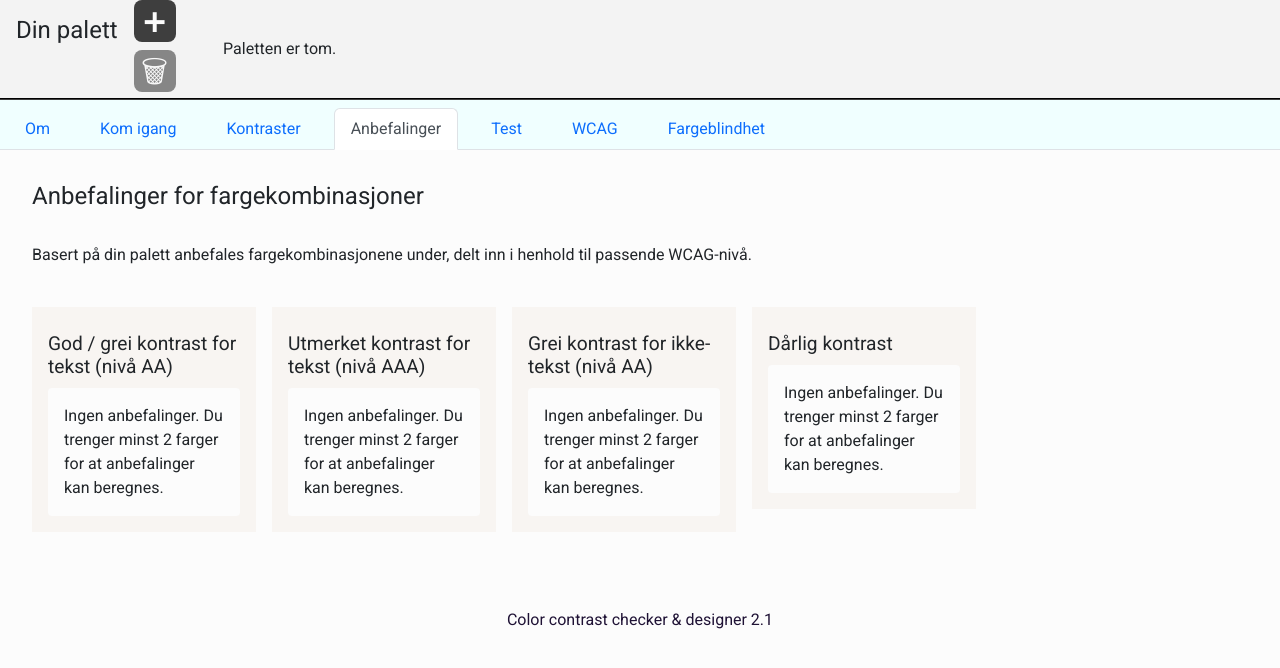
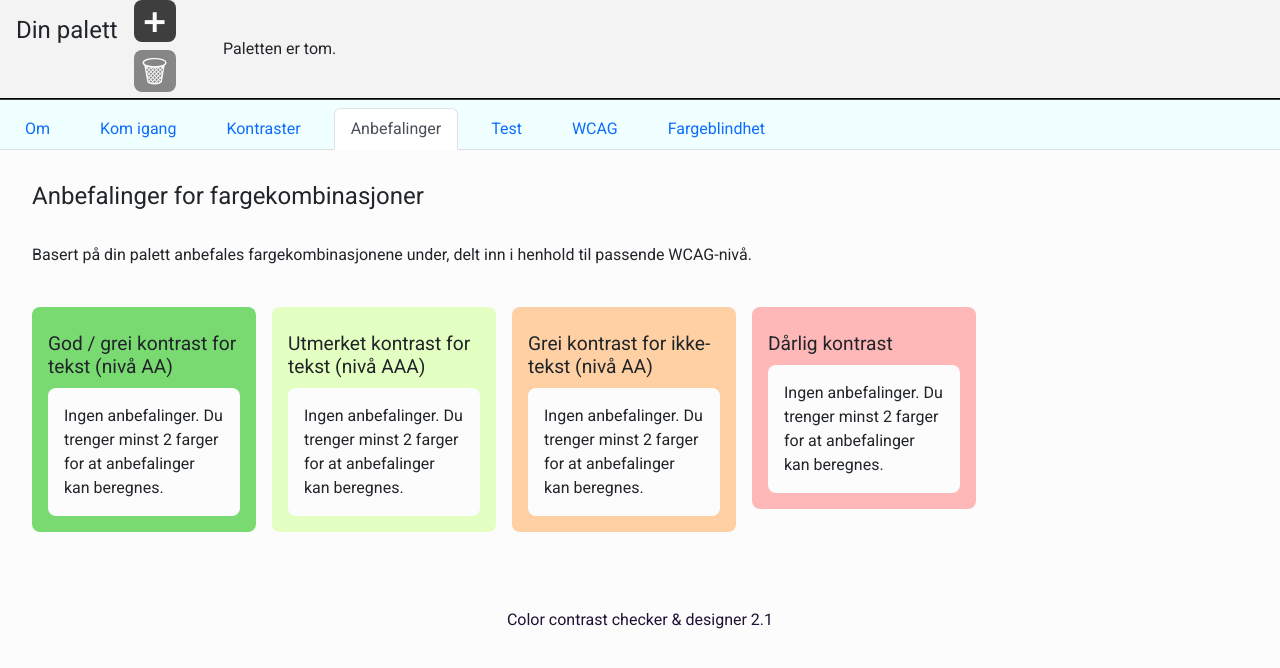
Before and after one commit to NorskRegnesentral/ccc21, a React (Create React App) app: page / in a window 1280 px wide. Both pictures are taken after a click on the tab "Anbefalinger". Shown: the top 668 px of the page. Built offline with nearby package versions, Linux system fonts and the light colour scheme.

Commit message:
the recommendation boxes now have colors

```diff
--- a/src/components/contrastSummary/contrastSummary.css
+++ b/src/components/contrastSummary/contrastSummary.css
@@ -3,6 +3,7 @@
 
 .contrastSummary {
   width: 14rem;
+  border-radius: .5em;
   background-color: var(--light-scheme-block-background);
   padding: 1rem;
   height: fit-content;
--- a/src/components/contrastSummaryBox/contrastSummaryBox.css
+++ b/src/components/contrastSummaryBox/contrastSummaryBox.css
@@ -2,8 +2,8 @@
 @import "../../variables.css";
 
 .contrast-summary-content {
-    background-color: var(--base-color-white);
-    border-radius: 4px;
+  background-color: var(--base-color-white);
+  border-radius: .5em;
 }
 
 .contrast-summary-list-item {
@@ -28,8 +28,8 @@ li.contrast-summary-list-item + li.contrast-summary-list-item {
 }
 
 .color-combo-text {
-    margin: 0;
-    padding: .1rem 0rem .1rem .8rem;
+  margin: 0;
+  padding: .1rem 0rem .1rem .8rem;
 
 }
 
--- a/src/components/contrastSummaryBox/contrastSummaryBox.jsx
+++ b/src/components/contrastSummaryBox/contrastSummaryBox.jsx
@@ -7,7 +7,7 @@ import { useTranslation } from 'react-i18next';
 const ContrastSummaryBox = ({ colorCombinationsList, title, backgroundColor }) => {
   const { t } = useTranslation();
   return (
-    <div className="contrastSummary">
+    <div className="contrastSummary" style={{backgroundColor: backgroundColor}}>
         <div className="title">
             <h2 className="contrast-summary-h2">{title}</h2>
         </div>
--- a/src/components/textBox/textBox.css
+++ b/src/components/textBox/textBox.css
@@ -2,7 +2,7 @@
 .textBox {
     display: flex;
     flex-direction: column;
-    border-radius: 4px;
+    border-radius: .5em;
     width: fit-content;
     margin: 0;
     padding: 20px 16px 20px 16px;
```
